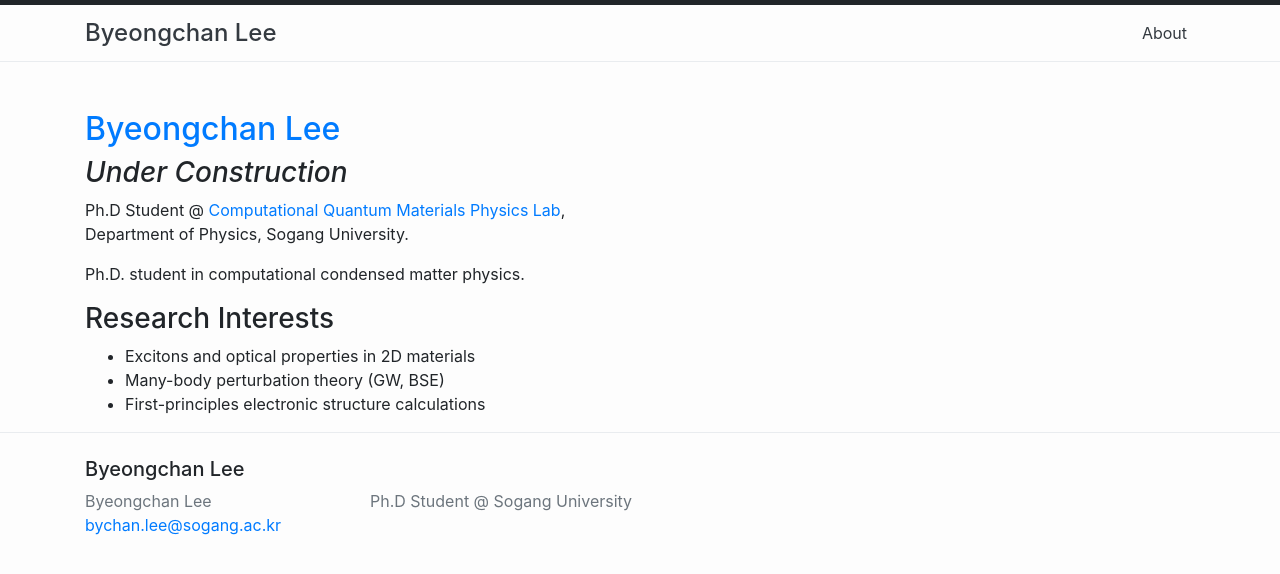
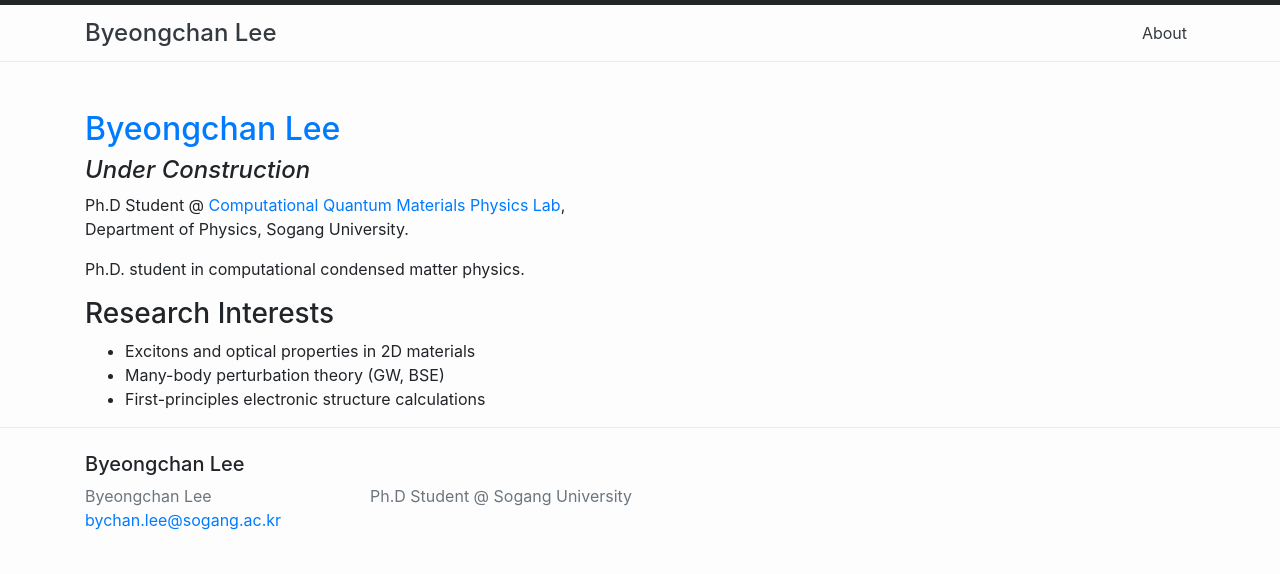
Before and after one commit to BryceByeongchan/brycebyeongchan.github.io, a Jekyll site: the page built from index.markdown, in a window 1280 px wide. Shown: the top 574 px of the page. Built offline with Jekyll 4.4.1, drawn with Linux system fonts in a browser that asks for light colours.

Commit message:
01022026

```diff
--- a/index.markdown
+++ b/index.markdown
@@ -6,7 +6,7 @@ title: About
 ## [Byeongchan Lee]({{ "/assets/CV_2025.pdf" | relative_url }})
 {: .mt-5 .display-5 .fw-bold text-primary }
 
-### *Under Construction*
+#### *Under Construction*
 Ph.D Student @
 [Computational Quantum Materials Physics Lab](https://yw-choi.github.io/), \
 Department of Physics, Sogang University.
```
